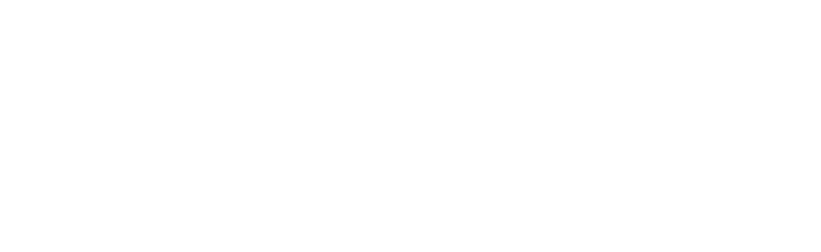
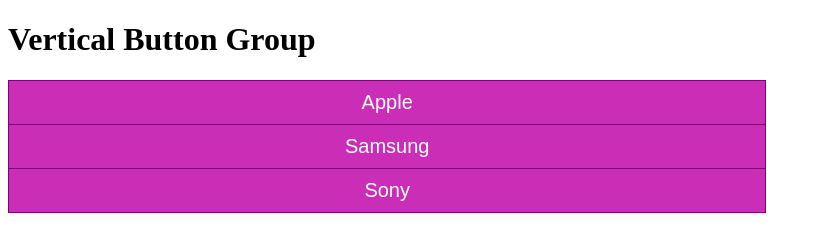
Before and after one commit to rokeyasarker49/01-07-2023, a plain HTML site: page four.html in a window 1280 px wide. Shown: the whole page, without its empty margins (0-821 px from the left). Drawn offline with Linux system fonts and the light colour scheme.

Commit message:
Add files via upload

```diff
--- a/four.html
+++ b/four.html
@@ -0,0 +1,37 @@
+<!DOCTYPE html>
+<html lang="en">
+<head>
+        <meta charset="UTF-8">
+        <meta name="viewport" content="width=device-width, initial-scale=1.0">
+        <title>Document</title>
+        <style>
+                .btn-group button {
+                  background-color: #cb2eb6;
+                  display: block;
+                  border: 1px solid rgb(128, 0, 122);
+                  color: white;
+                  padding: 10px 24px;
+                  cursor: pointer;
+                  width: 60%;
+                  font-size: 20px;
+                }
+
+                .btn-group button:not(:last-child) {
+                  border-bottom: none;
+                }
+
+                .btn-group button:hover {
+                  background-color: #6d2a63;
+                }
+                </style>
+</head>
+<body>
+        <h1>Vertical Button Group</h1>
+        <div class="btn-group">
+                <button>Apple</button>
+                <button>Samsung</button>
+                <button>Sony</button>
+        </div>
+
+</body>
+</html>
```
Also changed, not shown: three.html (+1 -0 lines).
